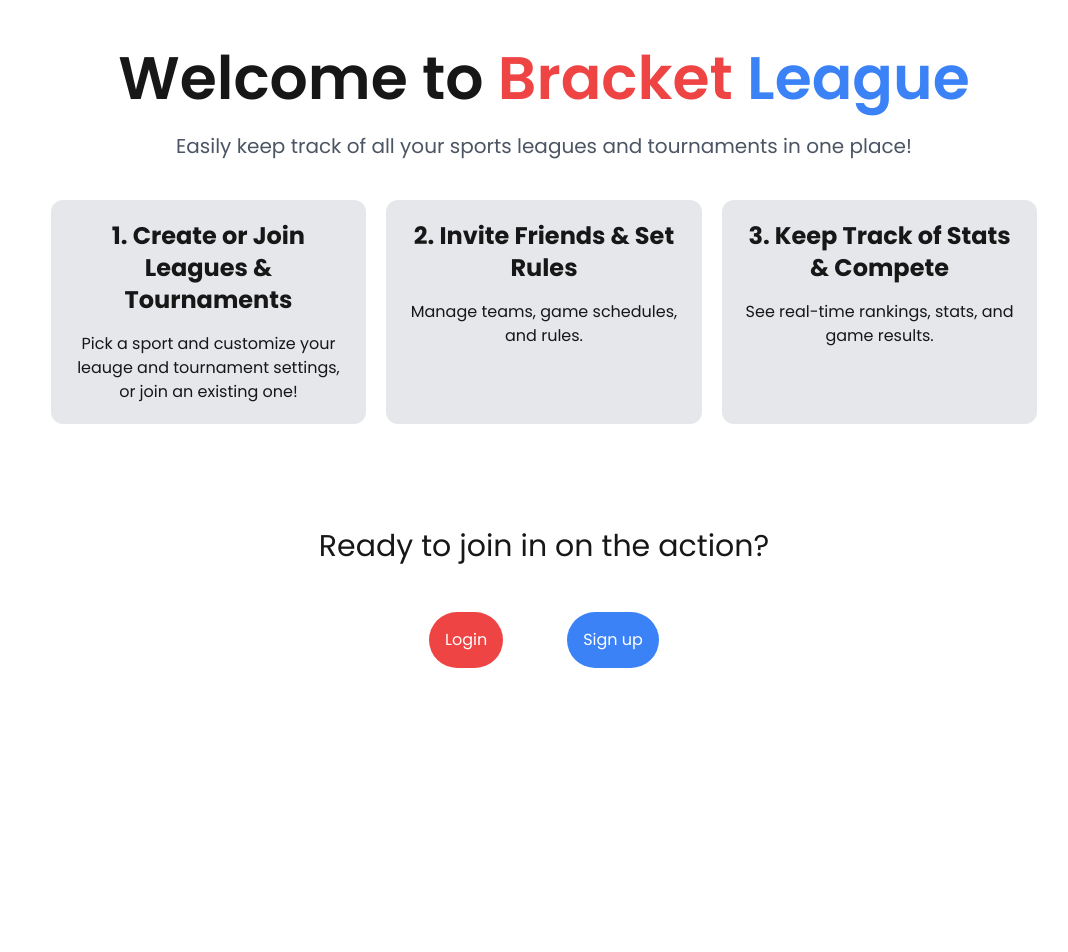
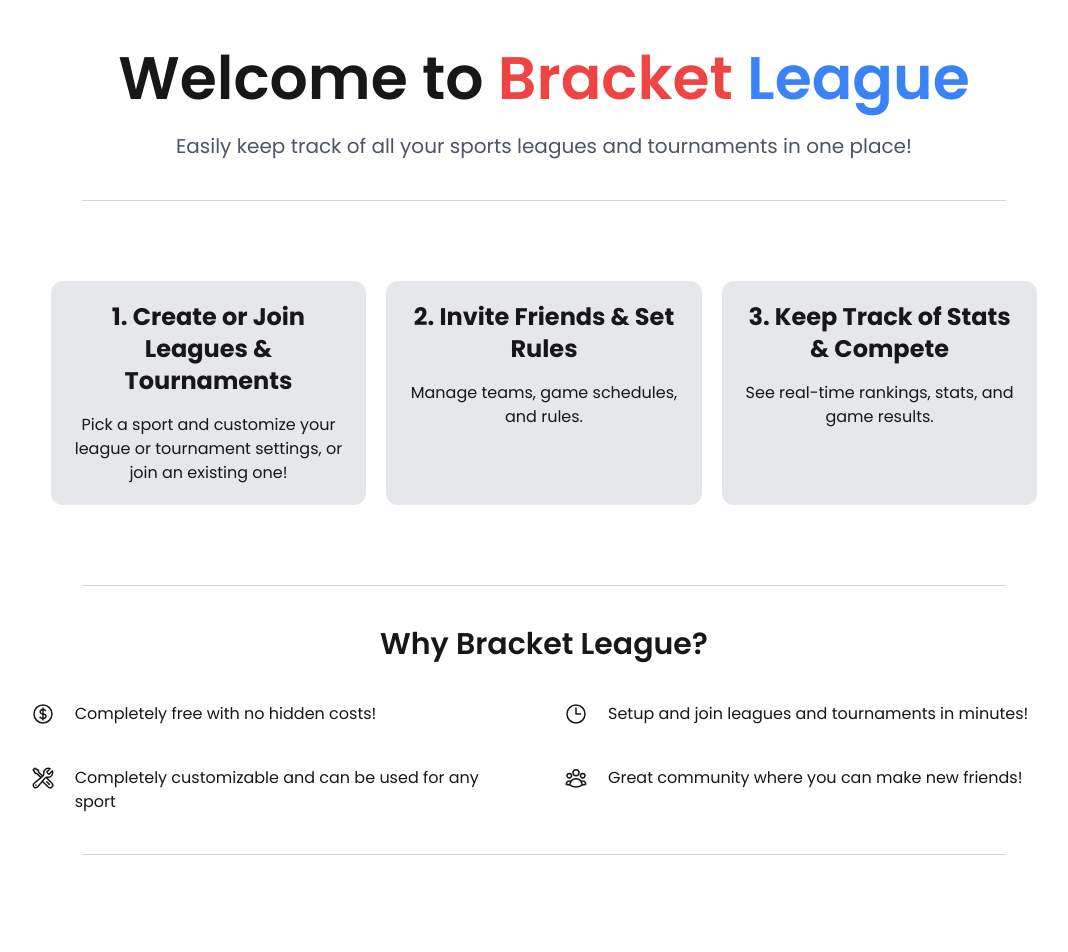
Before and after one commit to CarsonJennings/bracket-league, a Next.js app: page / in a window 1280 px wide. Shown: the top 952 px of the page, without its empty margins (96-1164 px from the left). Before the commit the page ends 800 px from the top, so only its background shows below. Built offline with nearby package versions, Linux system fonts and the light colour scheme.

Commit message:
Added a why bracket leagues section with examples of why you should use bracket league. Also fixed some typos in the previous commit.

```diff
--- a/app/page.tsx
+++ b/app/page.tsx
@@ -1,5 +1,6 @@
 import Link from "next/link"
 import Steps from "@/app/ui/steps";
+import WhyBracketLeague from "@/app/ui/why-bracket-league";
 
 export default function Home() {
   return (
@@ -13,10 +14,25 @@ export default function Home() {
         </h2>
       </section>
 
+      <div className="border-b-[1px] border-gray-300 w-3/4 my-10"></div>
+
       <section className="w-10/12">
         <Steps />
       </section>
 
+      <div className="border-b-[1px] border-gray-300 w-3/4 my-10"></div>
+
+      <section className="w-10/12">
+        <div>
+          <h2 className="text-3xl font-semibold text-center mb-10">
+            Why Bracket League?
+          </h2>
+
+          <WhyBracketLeague />
+        </div>
+      </section>
+
+      <div className="border-b-[1px] border-gray-300 w-3/4 my-10"></div>
 
       <section>
         <h3 className="text-3xl mt-16 mb-12 text-center">
@@ -30,8 +46,8 @@ export default function Home() {
             Sign up
           </Link>
         </div>
+      </section>
 
-      </section>
 
     </main>
   );
--- a/app/ui/steps.tsx
+++ b/app/ui/steps.tsx
@@ -3,7 +3,7 @@ import StepsCard from "@/app/ui/steps-card";
 export default function Steps() {
     return (
         <div className="flex justify-center gap-5 py-10 px-5">
-            <StepsCard header="1. Create or Join Leagues & Tournaments" text="Pick a sport and customize your leauge and tournament settings, or join an existing one!"/>
+            <StepsCard header="1. Create or Join Leagues & Tournaments" text="Pick a sport and customize your league or tournament settings, or join an existing one!"/>
             <StepsCard header="2. Invite Friends & Set Rules" text="Manage teams, game schedules, and rules."/>
             <StepsCard header="3. Keep Track of Stats & Compete" text="See real-time rankings, stats, and game results."/>
         </div>
--- /dev/null
+++ b/app/ui/why-bracket-league.tsx
@@ -0,0 +1,49 @@
+export default function WhyBracketLeague() {
+    return (
+        <div className="grid grid-cols-2 gap-10">
+            <div className="flex gap-5">
+                <svg xmlns="http://www.w3.org/2000/svg" fill="none" viewBox="0 0 24 24" strokeWidth={1.5} stroke="currentColor" className="size-6">
+                    <path strokeLinecap="round" strokeLinejoin="round" d="M12 6v12m-3-2.818.879.659c1.171.879 3.07.879 4.242 0 1.172-.879 1.172-2.303 0-3.182C13.536 12.219 12.768 12 12 12c-.725 0-1.45-.22-2.003-.659-1.106-.879-1.106-2.303 0-3.182s2.9-.879 4.006 0l.415.33M21 12a9 9 0 1 1-18 0 9 9 0 0 1 18 0Z" />
+                </svg>
+
+                <h3 className="text-md">
+                    Completely free with no hidden costs!
+                </h3>
+            </div>
+
+            <div className="flex gap-5">
+                <svg xmlns="http://www.w3.org/2000/svg" fill="none" viewBox="0 0 24 24" strokeWidth={1.5} stroke="currentColor" className="size-6">
+                    <path strokeLinecap="round" strokeLinejoin="round" d="M12 6v6h4.5m4.5 0a9 9 0 1 1-18 0 9 9 0 0 1 18 0Z" />
+                </svg>
+
+
+                <h3 className="text-md">
+                    Setup and join leagues and tournaments in minutes!
+                </h3>
+            </div>
+
+            <div className="flex gap-5">
+                <svg xmlns="http://www.w3.org/2000/svg" fill="none" viewBox="0 0 24 24" strokeWidth={1.5} stroke="currentColor" className="size-6">
+                    <path strokeLinecap="round" strokeLinejoin="round" d="M11.42 15.17 17.25 21A2.652 2.652 0 0 0 21 17.25l-5.877-5.877M11.42 15.17l2.496-3.03c.317-.384.74-.626 1.208-.766M11.42 15.17l-4.655 5.653a2.548 2.548 0 1 1-3.586-3.586l6.837-5.63m5.108-.233c.55-.164 1.163-.188 1.743-.14a4.5 4.5 0 0 0 4.486-6.336l-3.276 3.277a3.004 3.004 0 0 1-2.25-2.25l3.276-3.276a4.5 4.5 0 0 0-6.336 4.486c.091 1.076-.071 2.264-.904 2.95l-.102.085m-1.745 1.437L5.909 7.5H4.5L2.25 3.75l1.5-1.5L7.5 4.5v1.409l4.26 4.26m-1.745 1.437 1.745-1.437m6.615 8.206L15.75 15.75M4.867 19.125h.008v.008h-.008v-.008Z" />
+                </svg>
+
+
+                <h3 className="text-md">
+                    Completely customizable and can be used for any sport
+                </h3>
+            </div>
+
+            <div className="flex gap-5">
+                <svg xmlns="http://www.w3.org/2000/svg" fill="none" viewBox="0 0 24 24" strokeWidth={1.5} stroke="currentColor" className="size-6">
+                    <path strokeLinecap="round" strokeLinejoin="round" d="M18 18.72a9.094 9.094 0 0 0 3.741-.479 3 3 0 0 0-4.682-2.72m.94 3.198.001.031c0 .225-.012.447-.037.666A11.944 11.944 0 0 1 12 21c-2.17 0-4.207-.576-5.963-1.584A6.062 6.062 0 0 1 6 18.719m12 0a5.971 5.971 0 0 0-.941-3.197m0 0A5.995 5.995 0 0 0 12 12.75a5.995 5.995 0 0 0-5.058 2.772m0 0a3 3 0 0 0-4.681 2.72 8.986 8.986 0 0 0 3.74.477m.94-3.197a5.971 5.971 0 0 0-.94 3.197M15 6.75a3 3 0 1 1-6 0 3 3 0 0 1 6 0Zm6 3a2.25 2.25 0 1 1-4.5 0 2.25 2.25 0 0 1 4.5 0Zm-13.5 0a2.25 2.25 0 1 1-4.5 0 2.25 2.25 0 0 1 4.5 0Z" />
+                </svg>
+
+
+
+                <h3 className="text-md">
+                    Great community where you can make new friends!
+                </h3>
+            </div>
+        </div>
+    );
+}
```
